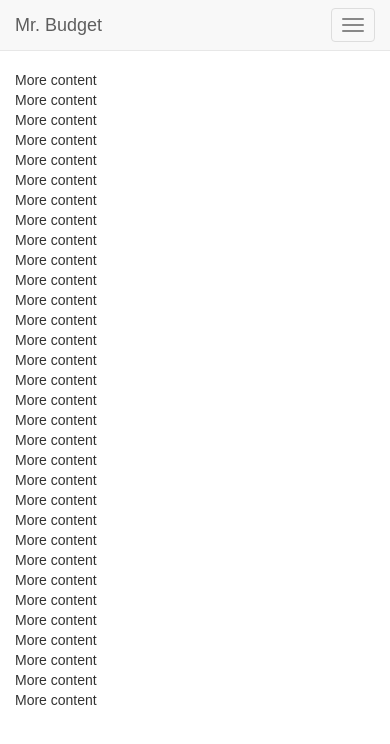
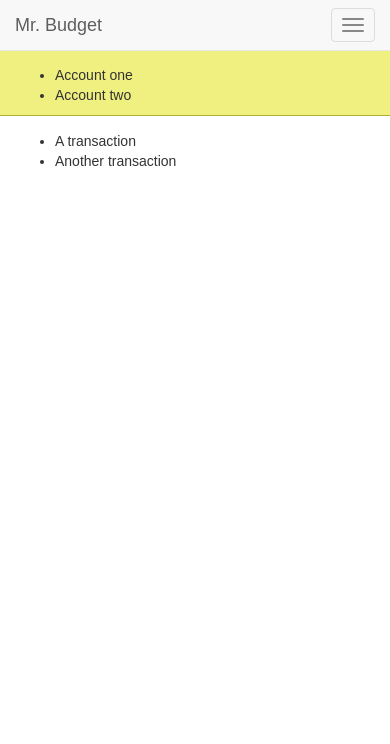
Before and after one commit to activelylazy/mr-budget-web, a React (Create React App) app: page / in a window 390 px wide. Shown: the top 744 px of the page. Built offline with nearby package versions, Linux system fonts and the light colour scheme.

Commit message:
Responsive two-column style

```diff
--- a/public/index.html
+++ b/public/index.html
@@ -25,7 +25,7 @@
     <noscript>
       You need to enable JavaScript to run this app.
     </noscript>
-    <div id="root"></div>
+    <div id="root" class="full-height-root"></div>
     <!--
       This HTML file is a template.
       If you open it directly in the browser, you will see an empty page.
--- a/src/App.css
+++ b/src/App.css
@@ -1,26 +1,40 @@
-body { padding-top: 70px; }
-
-.App {
-  text-align: center;
+body {
+  padding-top: 50px;
 }
 
-.App-logo {
-  animation: App-logo-spin infinite 20s linear;
-  height: 80px;
+.full-height-root {
+  height: calc(100vh - 70px);
 }
 
-.App-header {
-  background-color: #222;
-  height: 150px;
-  padding: 20px;
-  color: white;
+.container-no-padding {
+  padding-left: 0px !important;
+  padding-right: 0px !important;
 }
 
-.App-intro {
-  font-size: large;
+@media only screen and (max-width: 768px) {
+  .full-height {
+    width: 100%;
+  }
+
+  .left-list {
+    background: #F0F080;
+    border-bottom: 1px solid #B0B030;
+    padding-top: 15px;
+  }
 }
 
-@keyframes App-logo-spin {
-  from { transform: rotate(0deg); }
-  to { transform: rotate(360deg); }
+@media only screen and (min-width : 768px) {
+  .full-height {
+    height: 100%;
+  }
+
+  .left-list {
+    background: #F0F080;
+    border-right: 1px solid #B0B030;
+    padding-top: 15px;
+  }
 }
+
+.right-list {
+  padding-top: 15px;
+}
--- a/src/App.js
+++ b/src/App.js
@@ -6,7 +6,7 @@ import './App.css';
 class App extends Component {
   render() {
     return (
-      <div>
+      <div className="full-height">
         <Navbar fixedTop='true' collapseOnSelect>
           <Navbar.Header>
             <Navbar.Brand>
@@ -26,41 +26,19 @@ class App extends Component {
             </Navbar.Text>
           </Navbar.Collapse>
         </Navbar>
-        <div className="container-fluid">
-          <div className="row">
-            <div className="col-md-6">
-              More content<br/>
-              More content<br/>
-              More content<br/>
-              More content<br/>
-              More content<br/>
-              More content<br/>
-              More content<br/>
-              More content<br/>
-              More content<br/>
-              More content<br/>
-              More content<br/>
-              More content<br/>
-              More content<br/>
-              More content<br/>
-              More content<br/>
-              More content<br/>
-              More content<br/>
-              More content<br/>
-              More content<br/>
-              More content<br/>
-              More content<br/>
-              More content<br/>
-              More content<br/>
-              More content<br/>
-              More content<br/>
-              More content<br/>
-              More content<br/>
-              More content<br/>
-              More content<br/>
-              More content<br/>
-              More content<br/>
-              More content<br/>
+        <div className="container-fluid container-no-padding full-height">
+          <div className="row" className="full-height">
+            <div className="col-md-3 col-sm-12 full-height left-list">
+              <ul>
+                <li>Account one</li>
+                <li>Account two</li>
+              </ul>
+            </div>
+            <div className="col-md-9 right-list">
+              <ul>
+                <li>A transaction</li>
+                <li>Another transaction</li>
+              </ul>
             </div>
           </div>
         </div>
```
